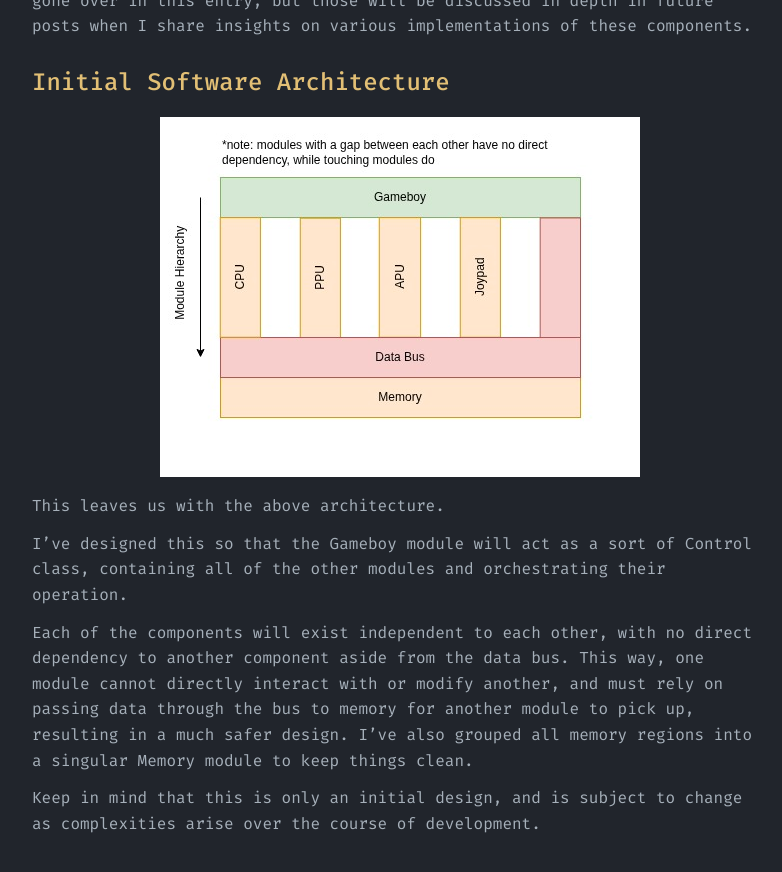
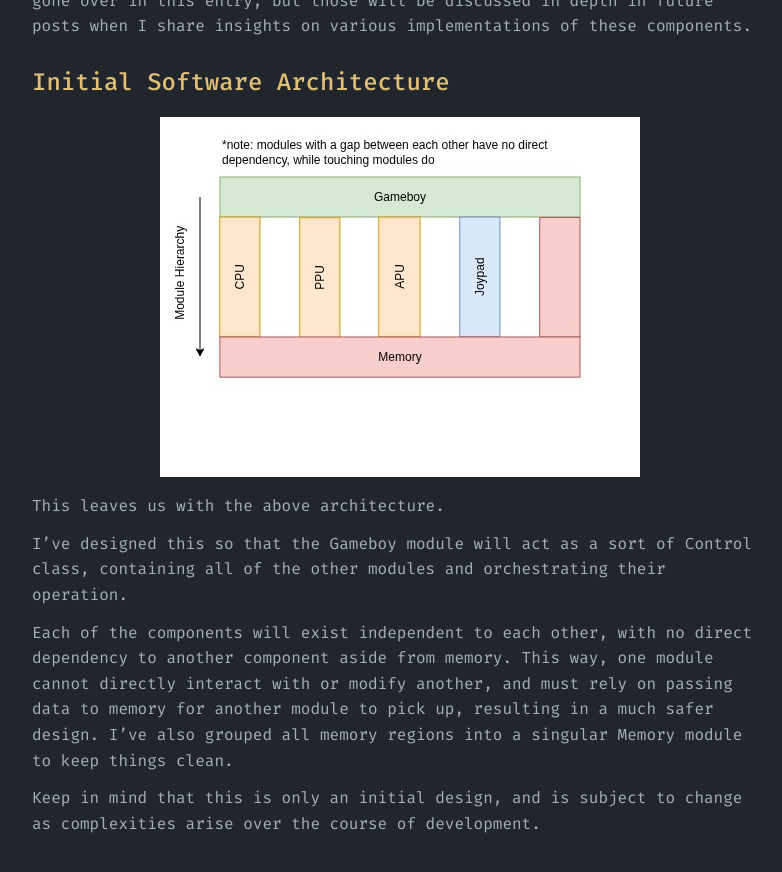
Before and after one commit to husaamkhan/gameboy-blog, a Jekyll site: the page built from _posts/2026-02-15-firststeps.md, in a window 1280 px wide and 900 px high, scrolled down 2410 px. Shown: the top 872 px of the window, without its empty margins (240-1022 px from the left). Built offline with Jekyll 4.4.1, drawn with Linux system fonts in a browser that asks for light colours.

Commit message:
Corrected software architecture

```diff
--- a/_posts/2026-02-15-firststeps.md
+++ b/_posts/2026-02-15-firststeps.md
@@ -50,6 +50,6 @@
 
 I've designed this so that the Gameboy module will act as a sort of Control class, containing all of the other modules and orchestrating their operation.
 
-Each of the components will exist independent to each other, with no direct dependency to another component aside from the data bus. This way, one module cannot directly interact with or modify another, and must rely on passing data through the bus to memory for another module to pick up, resulting in a much safer design. I've also grouped all memory regions into a singular Memory module to keep things clean.
+Each of the components will exist independent to each other, with no direct dependency to another component aside from memory. This way, one module cannot directly interact with or modify another, and must rely on passing data to memory for another module to pick up, resulting in a much safer design. I've also grouped all memory regions into a singular Memory module to keep things clean.
 
 Keep in mind that this is only an initial design, and is subject to change as complexities arise over the course of development.
```
Also changed, not shown: assets/software_architecture_1.jpg.
